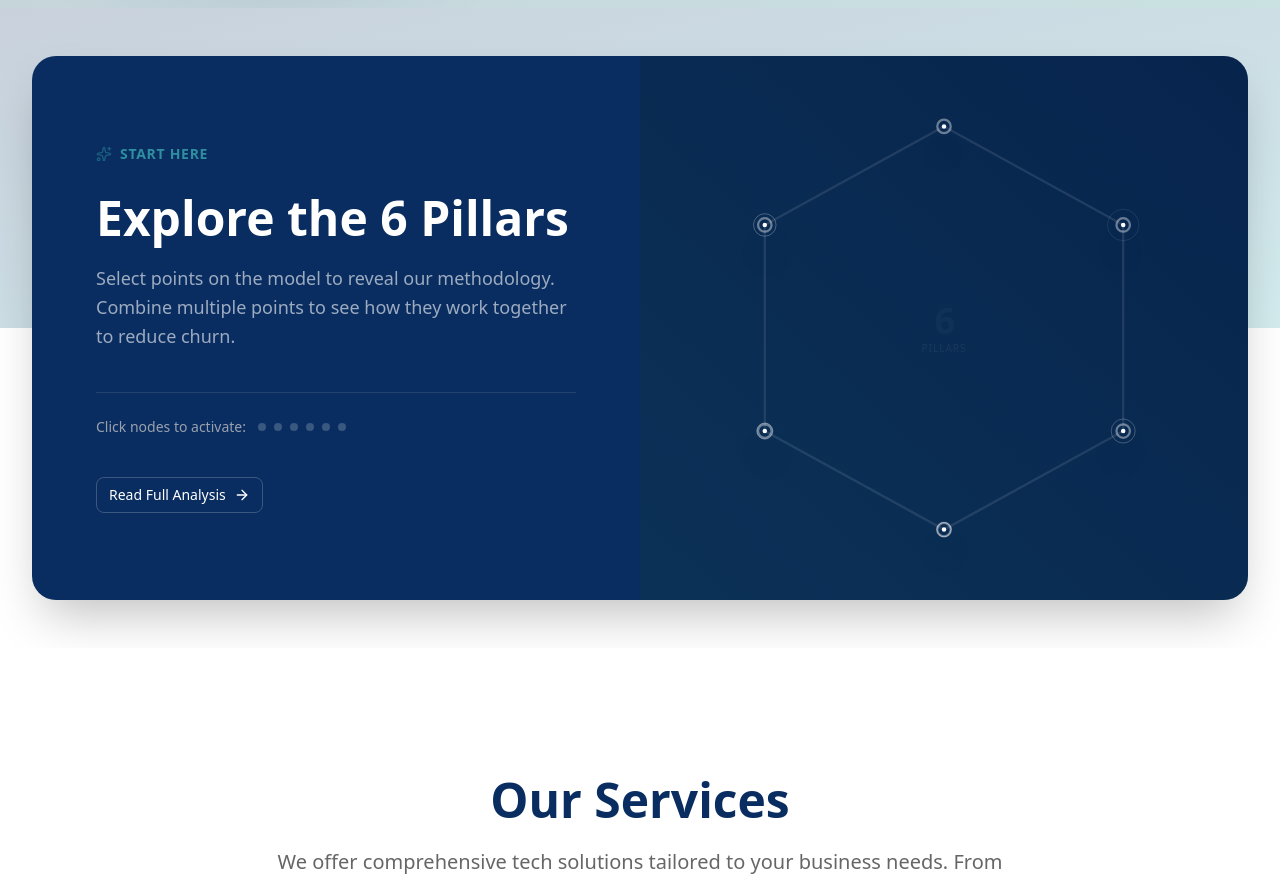
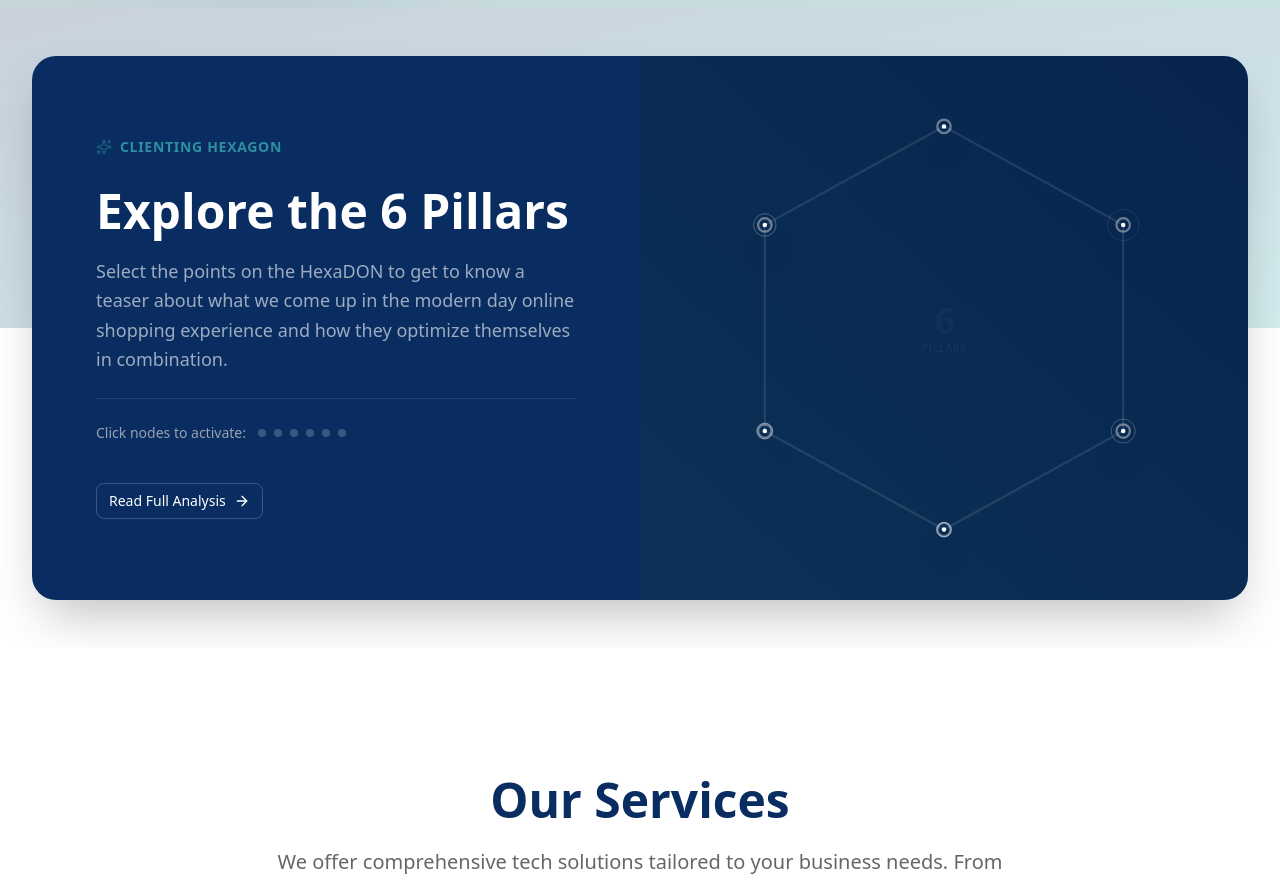
Before and after one commit to aditya-and-aditya/aditya-aditya, a Next.js app: page / in a window 1280 px wide. Shown: the part 860-1740 px from the top of the page. Built offline with nearby package versions, Linux system fonts and the light colour scheme.

Commit message:
teaser bit change

```diff
--- a/app/_components/sections/Hexadon.tsx
+++ b/app/_components/sections/Hexadon.tsx
@@ -178,7 +178,7 @@ export default function ClientingTeaser() {
       return {
         id: 'intro',
         title: 'Explore the 6 Pillars',
-        description: 'Select points on the model to reveal our methodology. Combine multiple points to see how they work together to reduce churn.',
+        description: 'Select the points on the HexaDON to get to know a teaser about what we come up in the modern day online shopping experience and how they optimize themselves in combination.',
         isIntro: true
       };
     }
@@ -233,7 +233,7 @@ export default function ClientingTeaser() {
                 {/* Header Label */}
                 <div className="flex items-center gap-2 text-sm font-semibold tracking-wider uppercase opacity-80" style={{ color: ACCENT_CYAN }}>
                   {activeContent.id === 'intro' ? <Sparkles className="w-4 h-4 animate-pulse" /> : <Hexagon className="w-4 h-4" />}
-                  <span>{activeContent.id === 'intro' ? 'Start Here' : 'Research Findings'}</span>
+                  <span>{activeContent.id === 'intro' ? 'Clienting Hexagon' : 'Research Findings'}</span>
                 </div>
 
                 {/* Main Content Area */}
@@ -338,7 +338,7 @@ export default function ClientingTeaser() {
                           className="cursor-pointer group/node"
                         >
                           {/* Hover Target Area */}
-                          <circle cx={point.x} cy={point.y} r="8" fill="transparent" />
+                          <circle cx={point.x} cy={point.y} r="3" fill="transparent" />
 
                           {/* Pulse Effect for Empty State */}
                           {selectedIndices.length === 0 && (
```
